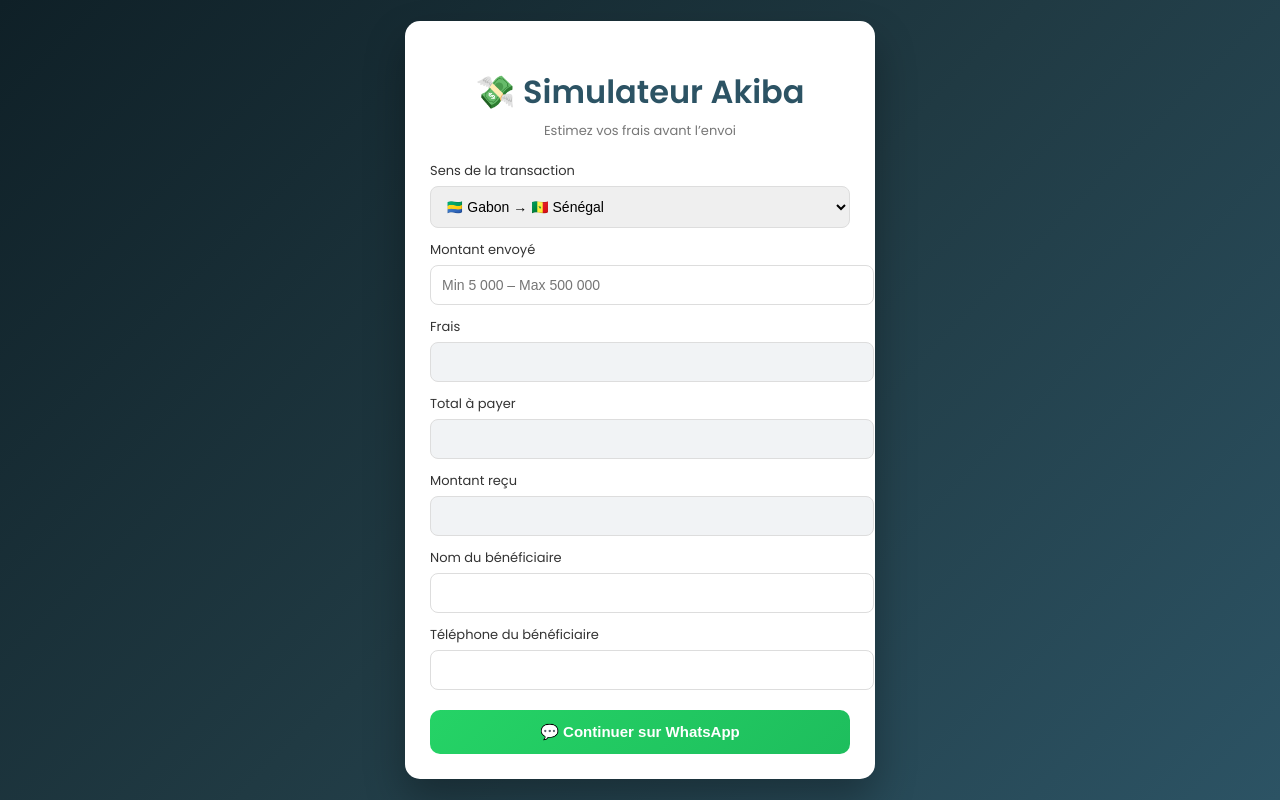
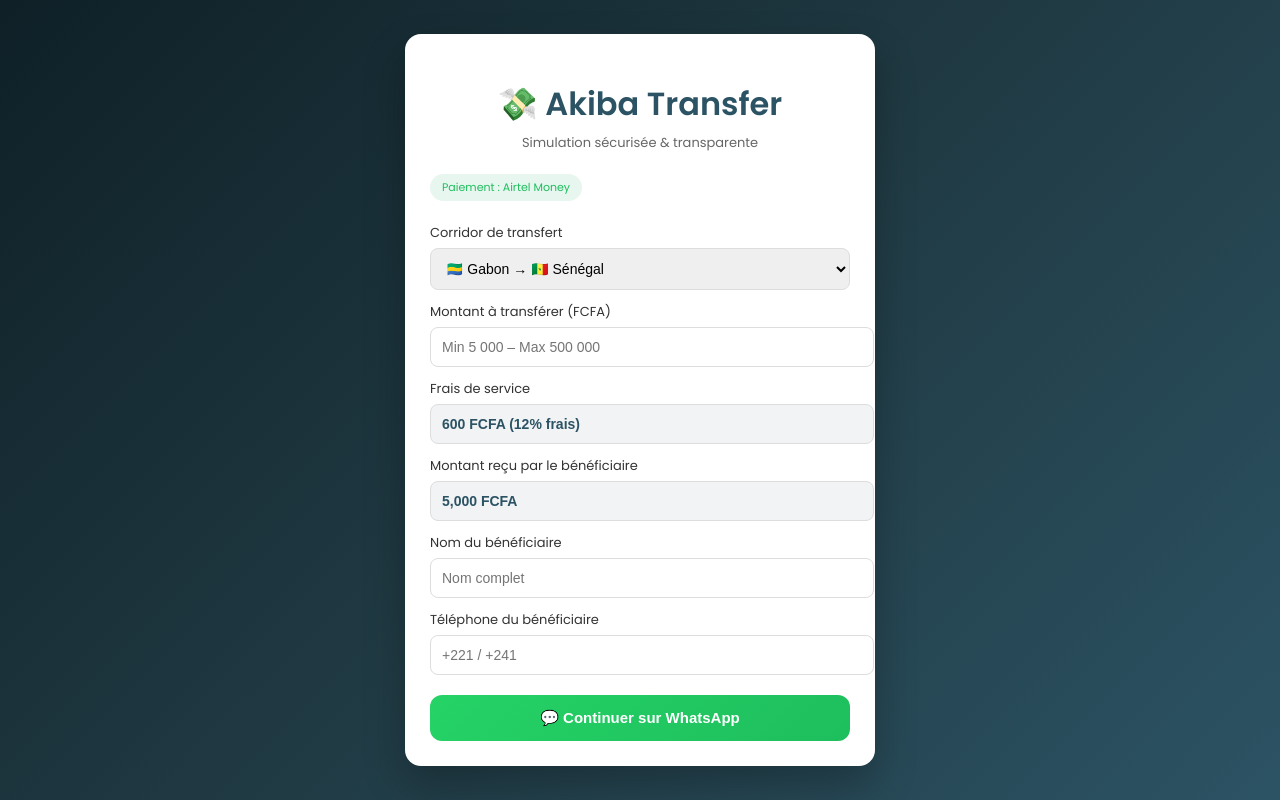
Before and after one commit to Allan-Yohan/index.html, a plain HTML site: page index.html in a window 1280 px wide. Drawn offline with Linux system fonts and the light colour scheme.

Commit message:
essaue fintech

```diff
--- a/index.html
+++ b/index.html
@@ -5,32 +5,25 @@
 <meta name="viewport" content="width=device-width, initial-scale=1.0">
 <title>Simulateur Akiba</title>
 
-<!-- Google Font -->
 <link href="https://fonts.googleapis.com/css2?family=Poppins:wght@300;400;600&display=swap" rel="stylesheet">
 
 <style>
 body {
     font-family: 'Poppins', sans-serif;
     background: linear-gradient(135deg, #0f2027, #203a43, #2c5364);
-        margin: 0;
     height: 100vh;
     display: flex;
     justify-content: center;
     align-items: center;
+    margin: 0;
 }
 
 .container {
-        background: #ffffff;
+    background: #fff;
     width: 420px;
     padding: 25px;
-        border-radius: 15px;
-        box-shadow: 0 20px 40px rgba(0,0,0,0.3);
-        animation: fadeIn 0.6s ease-in-out;
-    }
-
-    @keyframes fadeIn {
-        from { opacity: 0; transform: translateY(20px); }
-        to { opacity: 1; transform: translateY(0); }
+    border-radius: 16px;
+    box-shadow: 0 20px 40px rgba(0,0,0,0.25);
 }
 
 h1 {
@@ -42,7 +35,7 @@
 .subtitle {
     text-align: center;
     font-size: 13px;
-        color: #777;
+    color: #666;
     margin-bottom: 20px;
 }
 
@@ -68,111 +61,95 @@
     color: #2c5364;
 }
 
-    button {
-        width: 100%;
-        margin-top: 20px;
-        padding: 13px;
-        background: linear-gradient(135deg, #25D366, #1ebe5d);
-        color: white;
-        border: none;
-        border-radius: 10px;
-        font-size: 15px;
-        font-weight: 600;
-        cursor: pointer;
-        transition: transform 0.2s, box-shadow 0.2s;
-    }
-
-    button:hover {
-        transform: translateY(-2px);
-        box-shadow: 0 10px 20px rgba(37, 211, 102, 0.4);
-    }
-
 .badge {
     background: #e7f6ef;
     color: #1ebe5d;
-        padding: 4px 10px;
+    padding: 5px 12px;
     border-radius: 20px;
     font-size: 11px;
     display: inline-block;
     margin-bottom: 10px;
 }
 
+button {
+    width: 100%;
+    margin-top: 20px;
+    padding: 14px;
+    background: linear-gradient(135deg, #25D366, #1ebe5d);
+    color: white;
+    border: none;
+    border-radius: 12px;
+    font-size: 15px;
+    font-weight: 600;
+    cursor: pointer;
+}
 </style>
 </head>
 
 <body>
 
 <div class="container">
-    <h1>💸 Simulateur Akiba</h1>
-    <div class="subtitle">Estimez vos frais avant l’envoi</div>
+    <h1>💸 Akiba Transfer</h1>
+    <div class="subtitle">Simulation sécurisée & transparente</div>
 
-    <label>Sens de la transaction</label>
+    <div class="badge">Paiement : Airtel Money</div>
+
+    <label>Corridor de transfert</label>
     <select id="transaction">
         <option value="gabon-senegal">🇬🇦 Gabon → 🇸🇳 Sénégal</option>
-        <option value="gabon-autres_pays_UEMOA">🇬🇦 Gabon → Autres Pays de l'UEMOA hors Sénégal</option>
+        <option value="gabon-uemoa">🇬🇦 Gabon → Autres pays UEMOA</option>
         <option value="senegal-gabon">🇸🇳 Sénégal → 🇬🇦 Gabon</option>
     </select>
 
-    <label>Montant envoyé</label>
+    <label>Montant à transférer (FCFA)</label>
     <input type="number" id="amount" placeholder="Min 5 000 – Max 500 000">
 
-    <label>Frais</label>
+    <label>Frais de service</label>
     <input type="text" id="fees" disabled>
 
-    <label>Total à payer</label>
-    <input type="text" id="total" disabled>
-
-    <label>Montant reçu</label>
+    <label>Montant reçu par le bénéficiaire</label>
     <input type="text" id="recipientAmount" disabled>
 
     <label>Nom du bénéficiaire</label>
-    <input type="text" id="recipientName">
+    <input type="text" id="recipientName" placeholder="Nom complet">
 
     <label>Téléphone du bénéficiaire</label>
-    <input type="text" id="recipientPhone">
+    <input type="text" id="recipientPhone" placeholder="+221 / +241">
 
     <button id="whatsapp">💬 Continuer sur WhatsApp</button>
 </div>
 
 <script>
-const transactionSelect = document.getElementById('transaction');
 const amountInput = document.getElementById('amount');
 const feesInput = document.getElementById('fees');
-const totalInput = document.getElementById('total');
 const recipientAmountInput = document.getElementById('recipientAmount');
+const transactionSelect = document.getElementById('transaction');
+
 const recipientNameInput = document.getElementById('recipientName');
 const recipientPhoneInput = document.getElementById('recipientPhone');
 const whatsappButton = document.getElementById('whatsapp');
 
-const fees = {
+const currency = 'FCFA';
+
+const feeRates = {
     'gabon-senegal': 0.12,
-    'gabon-Autres_Pays_UEMOA': 0.13,
+    'gabon-uemoa': 0.13,
     'senegal-gabon': 0.06
 };
-
-const modes = {
-    'gabon-senegal': 'Airtel Money',
-    'gabon-cote_divoire': 'Wave / Orange Money',
-    'senegal-gabon': 'Wave / Orange Money'
-};
-
-const currency = 'FCFA';
-
-amountInput.addEventListener('input', calculate);
-transactionSelect.addEventListener('change', calculate);
 
 function calculate() {
     let amount = parseFloat(amountInput.value) || 0;
     amount = Math.min(Math.max(amount, 5000), 500000);
 
-    const rate = fees[transactionSelect.value];
+    const rate = feeRates[transactionSelect.value];
     const fee = Math.round(amount * rate);
-    const total = amount + fee;
 
-    feesInput.value = fee.toLocaleString() + ' ' + currency;
-    totalInput.value = total.toLocaleString() + ' ' + currency;
-    recipientAmountInput.value = amount.toLocaleString() + ' ' + currency;
+    feesInput.value = `${fee.toLocaleString()} ${currency} (${rate * 100}% frais)`;
+    recipientAmountInput.value = `${amount.toLocaleString()} ${currency}`;
 }
+
+amountInput.addEventListener('input', calculate);
+transactionSelect.addEventListener('change', calculate);
 
 whatsappButton.addEventListener('click', () => {
     const amount = parseFloat(amountInput.value);
@@ -180,34 +157,33 @@ whatsappButton.addEventListener('click', () => {
     const phone = recipientPhoneInput.value.trim();
 
     if (!amount || !recipient || !phone) {
-        alert("Veuillez remplir tous les champs.");
+        alert("Veuillez compléter tous les champs.");
         return;
     }
 
-    const rate = fees[transactionSelect.value];
+    const rate = feeRates[transactionSelect.value];
     const fee = Math.round(amount * rate);
     const total = amount + fee;
 
     const label = transactionSelect.options[transactionSelect.selectedIndex].text;
-    const message =
-`Bonjour Akiba 👋
 
     const message =
 `Bonjour Akiba 👋
 
-J’aimerais effectuer une transaction via votre service.
+Je souhaite effectuer un transfert via votre service.
 
-Transaction : ${label}
+Corridor : ${label}
 
-Je vous envoie : ${total.toLocaleString()} FCFA (montant saisi ${amount.toLocaleString()} + frais ${fee.toLocaleString()})
+Montant total envoyé : ${total.toLocaleString()} FCFA
+(dont ${amount.toLocaleString()} FCFA transférés + ${fee.toLocaleString()} FCFA de frais)
+
 Mode de paiement : Airtel Money
-
-Le bénéficiaire recevra : ${amount.toLocaleString()} FCFA
 
 Bénéficiaire :
 Nom : ${recipient}
-Téléphone : ${phone}`;
+Téléphone : ${phone}
 
+Merci.`;
 
     window.open(`https://wa.me/221778731176?text=${encodeURIComponent(message)}`, '_blank');
 });
```
Lines whose indentation alone changed are shown as unchanged.
